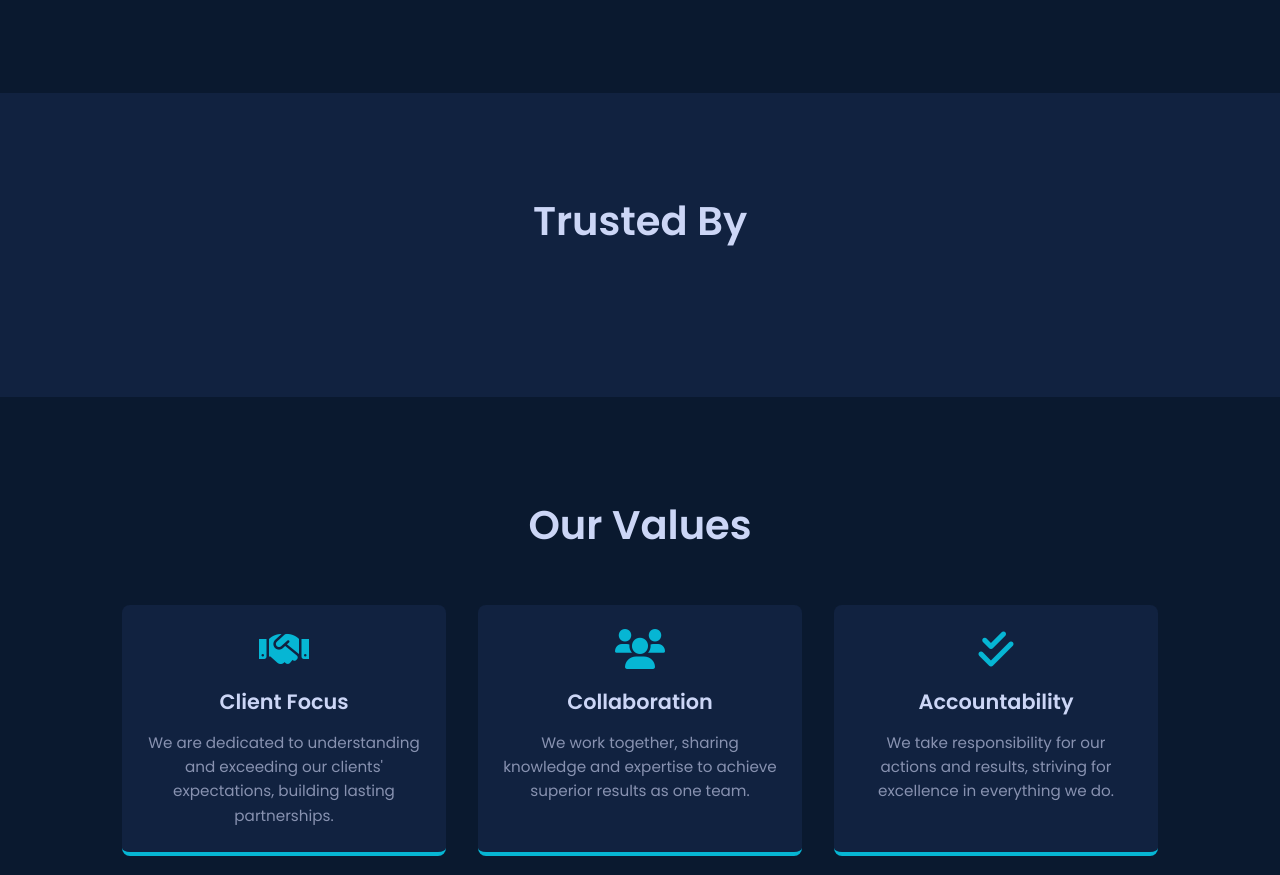
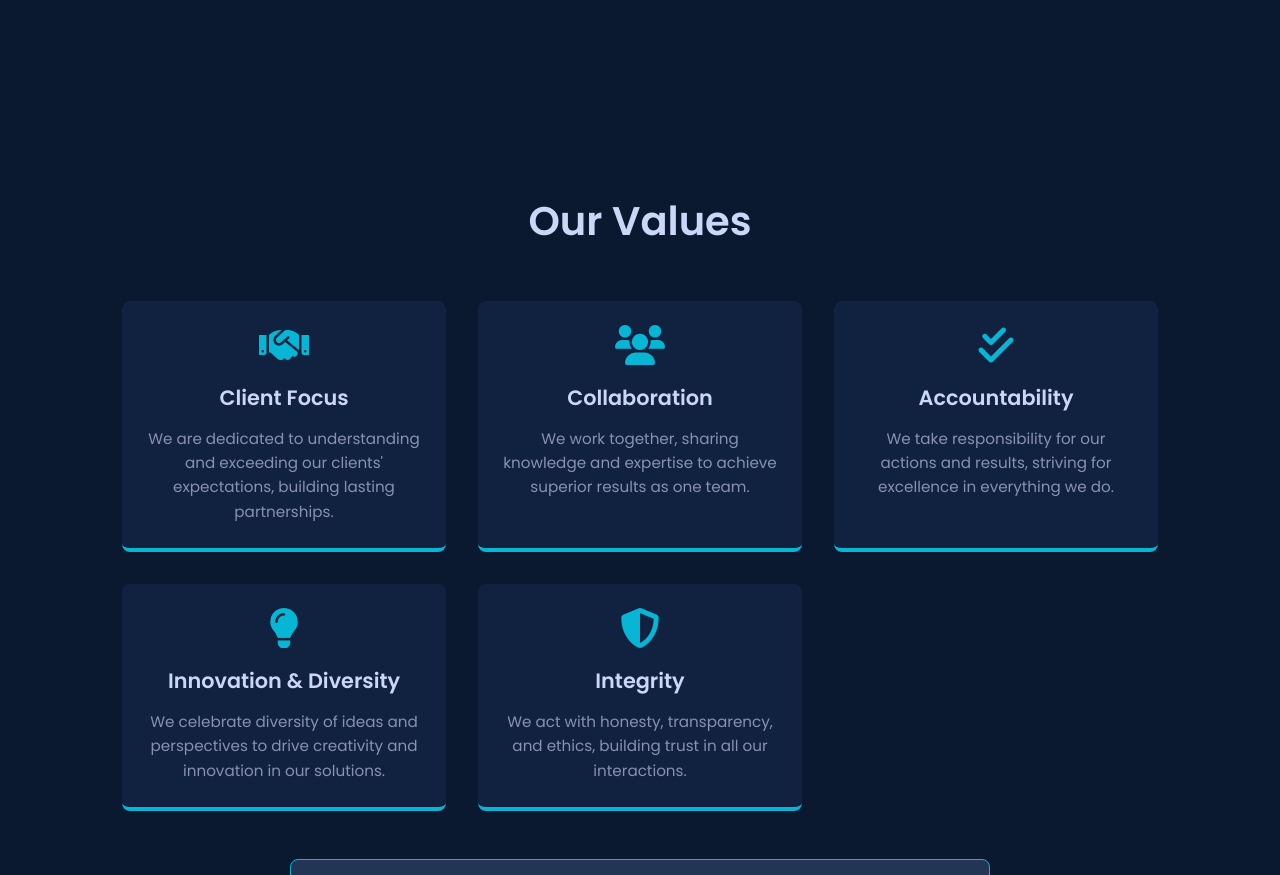
Before and after one commit to AbeilCoelho/abeilcoelho.github.io, a plain HTML site: page index.html in a window 1280 px wide. Shown: the part 1528-2403 px from the top of the page. Drawn offline with Linux system fonts and the light colour scheme.

Commit message:
Update index.html

```diff
--- a/index.html
+++ b/index.html
@@ -302,7 +302,7 @@
             <a href="#hero" class="logo">Aurora<span>Scrape</span></a>
             <nav class="nav-links">
                 <a href="#services" data-key="nav_services">Serviços</a>
-                <a href="#clients" data-key="nav_clients">Clientes</a>
+                <!-- <a href="#clients" data-key="nav_clients">Clientes</a> -->
                 <a href="#values" data-key="nav_values">Valores</a>
                 <a href="#about" data-key="nav_about">Filosofia</a>
                 <a href="#contact" data-key="nav_contact">Contato</a>
@@ -366,7 +366,7 @@
             </div>
         </section>
 
-        <section id="clients">
+        <section id="clients" class="hidden">
             <div class="container">
                 <h2 class="fade-in" data-key="clients_title">Quem Confia na AuroraScrape</h2>
                 <div class="clients-grid fade-in">
```
